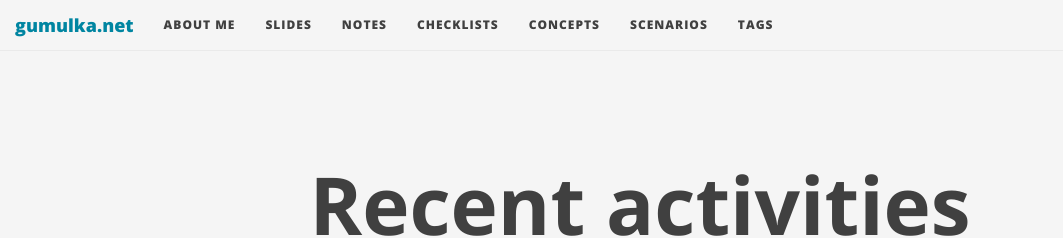
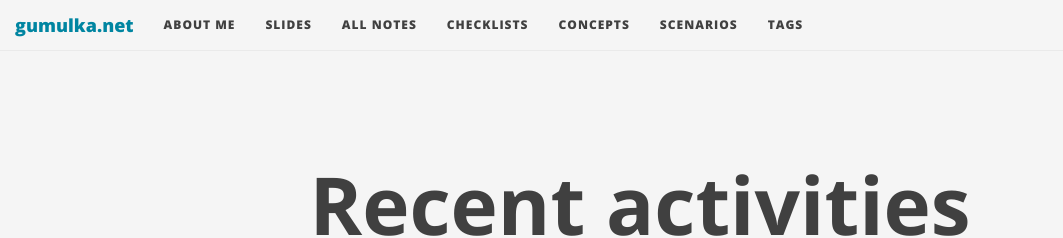
Before and after one commit to pgum/pgum.github.io, a Jekyll site: the page built from index.html, in a window 1280 px wide. Shown: the top 238 px of the page, without its empty margins (0-1063 px from the left). Built offline with Jekyll 4.4.1, drawn with Linux system fonts in a browser that asks for light colours; nearby versions of some CDN libraries; the list of posts is cut into pages by our own code.

Commit message:
change naming of sections

```diff
--- a/_config.yml
+++ b/_config.yml
@@ -12,13 +12,13 @@
 # --- Navigation bar options --- #
 # List of links in the navigation bar
 navbar-links:
-  "About Me": "about"
-  Slides: "slides"
-  Notes: "categories"
-  Checklists: "categories#checklists"
-  Concepts: "categories#concepts"
-  Scenarios: "categories#scenarios"
-  Tags: "tags"
+  "about me": "about"
+  slides: "slides"
+  "all notes": "categories"
+  checklists: "categories#checklists"
+  concepts: "categories#concepts"
+  scenarios: "categories#scenarios"
+  tags: "tags"
 
 # --- Background colour/image options --- #
 
```
